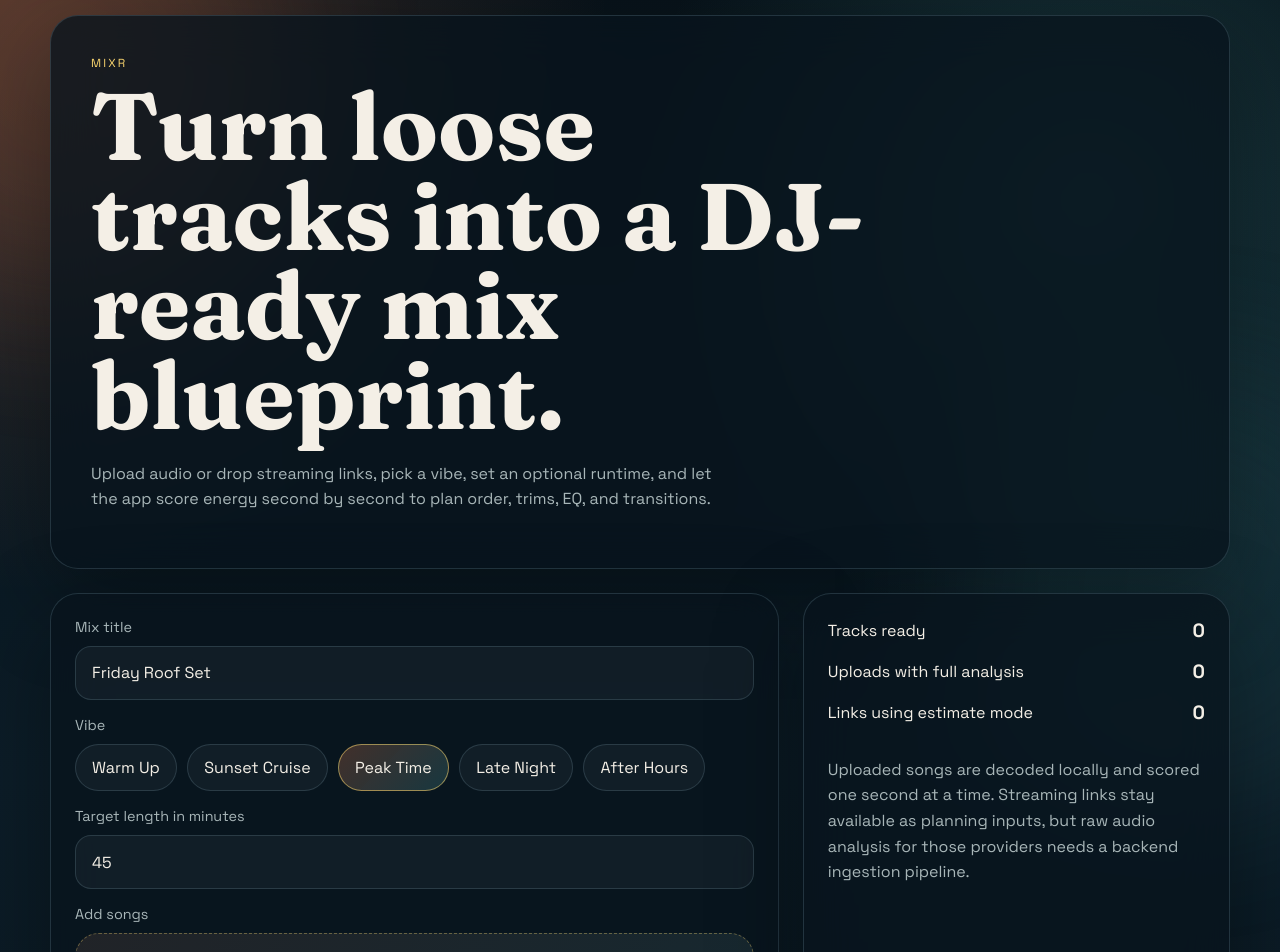
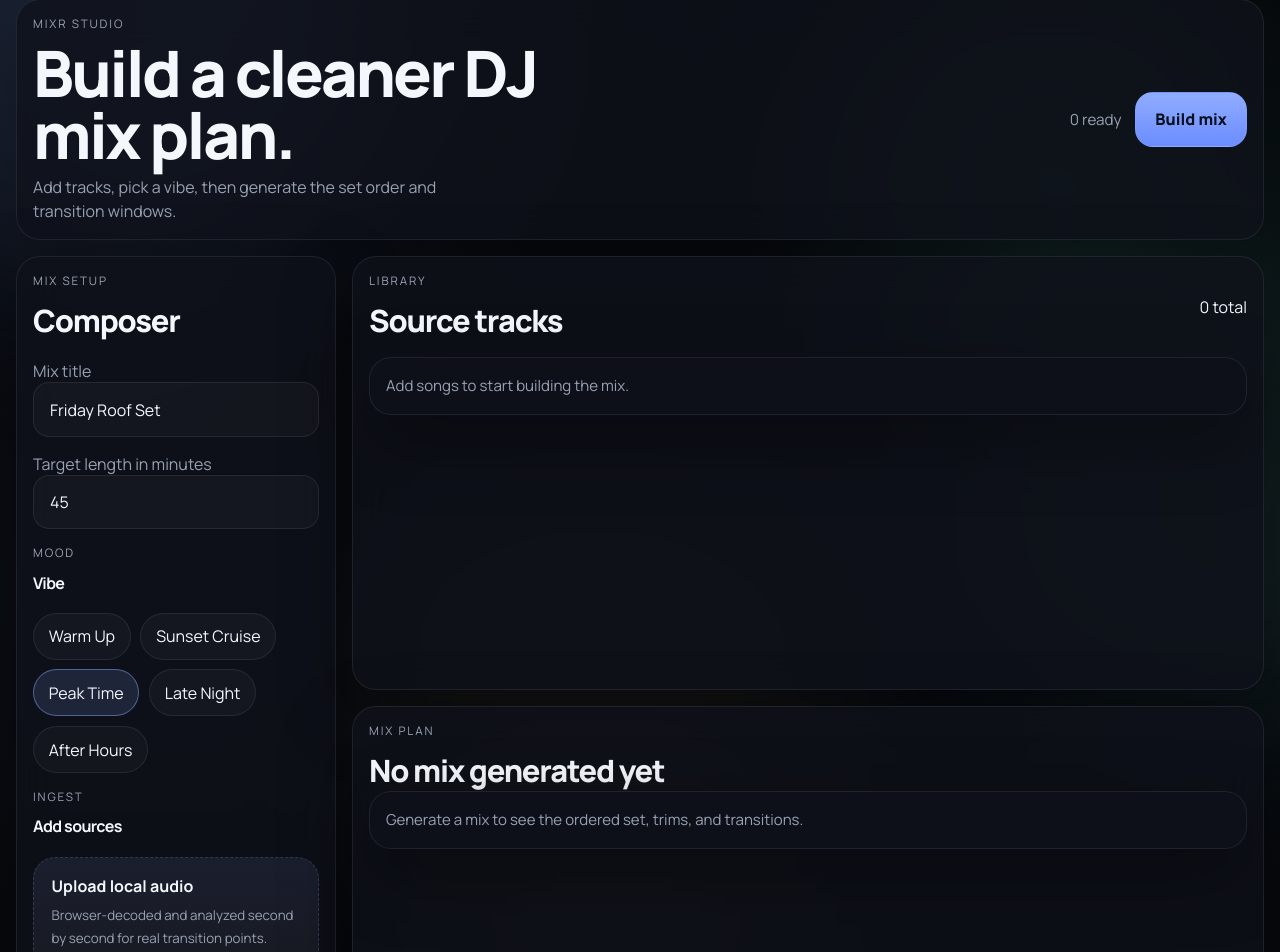
Before and after one commit to J-Pitt/mixr, a React (Vite) app: page / in a window 1280 px wide. Shown: the part 17-969 px from the top of the page. Built offline with nearby package versions, Linux system fonts and the light colour scheme.

Commit message:
chore: auto-save 2026-08-10T11:32:33.666Z

```diff
--- a/src/App.tsx
+++ b/src/App.tsx
@@ -23,6 +23,11 @@ function App() {
 
   const analyzableTracks = useMemo(
     () => tracks.filter((track) => track.analysisStatus === 'ready' || track.analysisStatus === 'fallback'),
+    [tracks],
+  );
+
+  const estimatedTracks = useMemo(
+    () => tracks.filter((track) => track.analysisStatus === 'fallback').length,
     [tracks],
   );
 
@@ -115,25 +120,56 @@ function App() {
     <div className="page-shell">
       <div className="ambient ambient-left" />
       <div className="ambient ambient-right" />
+      <div className="ambient ambient-bottom" />
       <main className="app-frame">
-        <section className="hero-panel">
-          <p className="eyebrow">mixR</p>
-          <h1>Turn loose tracks into a DJ-ready mix blueprint.</h1>
-          <p className="hero-copy">
-            Upload audio or drop streaming links, pick a vibe, set an optional runtime, and let the app score energy second by second to plan order, trims, EQ, and transitions.
-          </p>
+        <section className="topbar panel-chrome">
+          <div>
+            <p className="eyebrow">mixR studio</p>
+            <h1>Build a cleaner DJ mix plan.</h1>
+            <p className="topbar-copy">Add tracks, pick a vibe, then generate the set order and transition windows.</p>
+          </div>
+          <div className="topbar-actions simple-actions">
+            <span className="header-stat">{analyzableTracks.length} ready</span>
+            <button type="button" className="generate-button" onClick={handleGenerateMix}>
+              Build mix
+            </button>
+          </div>
         </section>
 
-        <section className="control-grid">
-          <div className="panel panel-form">
+        <section className="workspace-grid">
+          <aside className="workspace-sidebar panel-chrome">
+            <div className="sidebar-section">
+              <div className="section-heading stacked-heading compact-heading">
+                <div>
+                  <p className="eyebrow">Mix setup</p>
+                  <h2>Composer</h2>
+                </div>
+              </div>
+
               <label>
                 <span>Mix title</span>
                 <input value={mixTitle} onChange={(event) => setMixTitle(event.target.value)} placeholder="Warehouse opener" />
               </label>
 
               <label>
-              <span>Vibe</span>
-              <div className="vibe-grid">
+                <span>Target length in minutes</span>
+                <input
+                  value={targetMinutes}
+                  onChange={(event) => setTargetMinutes(event.target.value)}
+                  inputMode="numeric"
+                  placeholder="Optional"
+                />
+              </label>
+            </div>
+
+            <div className="sidebar-section">
+              <div className="section-heading stacked-heading compact-heading">
+                <div>
+                  <p className="eyebrow">Mood</p>
+                  <h3>Vibe</h3>
+                </div>
+              </div>
+              <div className="vibe-grid-simple">
                 {vibeOptions.map((option) => (
                   <button
                     key={option}
@@ -145,24 +181,20 @@ function App() {
                   </button>
                 ))}
               </div>
-            </label>
+            </div>
 
-            <label>
-              <span>Target length in minutes</span>
-              <input
-                value={targetMinutes}
-                onChange={(event) => setTargetMinutes(event.target.value)}
-                inputMode="numeric"
-                placeholder="Optional"
-              />
-            </label>
+            <div className="sidebar-section">
+              <div className="section-heading stacked-heading compact-heading">
+                <div>
+                  <p className="eyebrow">Ingest</p>
+                  <h3>Add sources</h3>
+                </div>
+              </div>
 
-            <div className="input-stack">
-              <span>Add songs</span>
               <label className="upload-dropzone">
                 <input type="file" accept="audio/*" multiple onChange={handleFileUpload} />
-                <strong>Upload local files</strong>
-                <small>MP3, WAV, M4A, FLAC, or any browser-decodable audio file.</small>
+                <strong>Upload local audio</strong>
+                <small>Browser-decoded and analyzed second by second for real transition points.</small>
               </label>
 
               <div className="link-row">
@@ -172,38 +204,16 @@ function App() {
                   placeholder="Paste YouTube, Spotify, or SoundCloud link"
                 />
                 <button type="button" onClick={handleAddLink}>
-                  Add link
+                  Add
                 </button>
               </div>
-            </div>
-
-            <button type="button" className="generate-button" onClick={handleGenerateMix}>
-              Build mix
-            </button>
-
+              <p className="summary-note">{estimatedTracks > 0 ? `${estimatedTracks} link sources are using estimate mode.` : 'Uploads get full local analysis.'}</p>
               {errorMessage ? <p className="error-banner">{errorMessage}</p> : null}
             </div>
+          </aside>
 
-          <div className="panel panel-summary">
-            <div className="summary-row">
-              <span>Tracks ready</span>
-              <strong>{analyzableTracks.length}</strong>
-            </div>
-            <div className="summary-row">
-              <span>Uploads with full analysis</span>
-              <strong>{tracks.filter((track) => track.analysisStatus === 'ready').length}</strong>
-            </div>
-            <div className="summary-row">
-              <span>Links using estimate mode</span>
-              <strong>{tracks.filter((track) => track.analysisStatus === 'fallback').length}</strong>
-            </div>
-            <p className="summary-note">
-              Uploaded songs are decoded locally and scored one second at a time. Streaming links stay available as planning inputs, but raw audio analysis for those providers needs a backend ingestion pipeline.
-            </p>
-          </div>
-        </section>
-
-        <section className="panel library-panel">
+          <section className="workspace-main">
+            <section className="panel-chrome library-panel">
               <div className="section-heading">
                 <div>
                   <p className="eyebrow">Library</p>
@@ -230,13 +240,13 @@ function App() {
                         </button>
                       </div>
 
-                  <div className="status-pill status-pill-" data-state={track.analysisStatus}>
+                      <div className="status-pill" data-state={track.analysisStatus}>
                         {track.analysisStatus}
                       </div>
 
                       {track.analysis ? (
                         <>
-                      <div className="metric-row">
+                          <div className="metric-row metric-row-tight">
                             <span>{track.analysis.bpm} BPM</span>
                             <span>{track.analysis.key}</span>
                             <span>{formatSeconds(track.analysis.durationSeconds)}</span>
@@ -256,10 +266,10 @@ function App() {
               </div>
             </section>
 
-        <section className="panel plan-panel">
+            <section className="panel-chrome plan-panel">
               <div className="section-heading">
                 <div>
-              <p className="eyebrow">Mix Plan</p>
+                  <p className="eyebrow">Mix plan</p>
                   <h2>{mixPlan?.title ?? 'No mix generated yet'}</h2>
                 </div>
                 {mixPlan ? <p>{formatSeconds(mixPlan.totalDurationSeconds)}</p> : null}
@@ -273,6 +283,18 @@ function App() {
                       {warning}
                     </p>
                   ))}
+
+                  <div className="timeline-ribbon">
+                    {mixPlan.tracks.map((track) => (
+                      <div
+                        key={track.trackId}
+                        className="timeline-segment"
+                        style={{ flexGrow: Math.max(1, track.playDurationSeconds) }}
+                      >
+                        <span>{track.title}</span>
+                      </div>
+                    ))}
+                  </div>
 
                   <div className="plan-track-list">
                     {mixPlan.tracks.map((track, index) => (
@@ -312,6 +334,8 @@ function App() {
                 <div className="empty-card">Generate a mix to see the ordered set, trims, and transitions.</div>
               )}
             </section>
+          </section>
+        </section>
       </main>
     </div>
   );
--- a/src/styles.css
+++ b/src/styles.css
@@ -1,21 +1,24 @@
-@import url('https://fonts.googleapis.com/css2?family=Space+Grotesk:wght@400;500;700&family=Fraunces:opsz,wght@9..144,600;9..144,700&display=swap');
+@import url('https://fonts.googleapis.com/css2?family=Manrope:wght@400;500;600;700;800&family=Instrument+Serif:ital@0;1&display=swap');
 
 :root {
   color-scheme: dark;
-  --bg: #08131a;
-  --bg-soft: rgba(10, 26, 36, 0.8);
-  --panel: rgba(8, 20, 29, 0.78);
-  --panel-strong: rgba(8, 20, 29, 0.92);
-  --stroke: rgba(141, 182, 193, 0.2);
-  --text: #f4efe6;
-  --muted: #a8b6b8;
-  --accent: #ef8354;
-  --accent-2: #59c3c3;
-  --accent-3: #f9d56e;
-  --success: #75d18a;
-  --warning: #ffcf70;
-  --error: #ff8f70;
-  --shadow: 0 30px 90px rgba(0, 0, 0, 0.35);
+  --bg: #06070a;
+  --bg-2: #0d1016;
+  --panel: rgba(15, 18, 26, 0.82);
+  --panel-strong: rgba(12, 15, 22, 0.96);
+  --panel-soft: rgba(20, 25, 35, 0.7);
+  --stroke: rgba(255, 255, 255, 0.08);
+  --stroke-strong: rgba(255, 255, 255, 0.14);
+  --text: #f4f7fb;
+  --muted: #98a2b3;
+  --muted-soft: #667085;
+  --accent: #86a8ff;
+  --accent-2: #6ef2cf;
+  --accent-3: #f4b56a;
+  --success: #74d99f;
+  --warning: #f3c969;
+  --error: #ff9074;
+  --shadow: 0 24px 70px rgba(0, 0, 0, 0.38);
 }
 
 * {
@@ -31,11 +34,12 @@ body,
 
 body {
   background:
-    radial-gradient(circle at top left, rgba(239, 131, 84, 0.24), transparent 28%),
-    radial-gradient(circle at 85% 12%, rgba(89, 195, 195, 0.2), transparent 24%),
-    linear-gradient(180deg, #08131a 0%, #0c1d28 45%, #08131a 100%);
+    radial-gradient(circle at 20% 0%, rgba(134, 168, 255, 0.14), transparent 25%),
+    radial-gradient(circle at 82% 16%, rgba(110, 242, 207, 0.11), transparent 22%),
+    radial-gradient(circle at 50% 100%, rgba(244, 181, 106, 0.08), transparent 26%),
+    linear-gradient(180deg, #05070a 0%, #0a0d13 52%, #05070a 100%);
   color: var(--text);
-  font-family: 'Space Grotesk', sans-serif;
+  font-family: 'Manrope', sans-serif;
 }
 
 button,
@@ -51,13 +55,21 @@ input {
   width: 100%;
   border: 1px solid var(--stroke);
   border-radius: 16px;
-  background: rgba(255, 255, 255, 0.04);
+  background: rgba(255, 255, 255, 0.03);
   color: var(--text);
   padding: 0.95rem 1rem;
+  outline: none;
+  transition: border-color 140ms ease, background 140ms ease, box-shadow 140ms ease;
+}
+
+input:focus {
+  border-color: rgba(134, 168, 255, 0.45);
+  background: rgba(255, 255, 255, 0.05);
+  box-shadow: 0 0 0 4px rgba(134, 168, 255, 0.08);
 }
 
 input::placeholder {
-  color: rgba(244, 239, 230, 0.5);
+  color: rgba(244, 247, 251, 0.38);
 }
 
 .page-shell {
@@ -69,73 +81,197 @@ input::placeholder {
 .ambient {
   position: fixed;
   inset: auto;
-  width: 28rem;
-  height: 28rem;
+  width: 30rem;
+  height: 30rem;
   border-radius: 999px;
-  filter: blur(80px);
-  opacity: 0.4;
+  filter: blur(90px);
+  opacity: 0.38;
   pointer-events: none;
 }
 
 .ambient-left {
-  top: -8rem;
+  top: -10rem;
   left: -10rem;
-  background: rgba(239, 131, 84, 0.42);
+  background: rgba(134, 168, 255, 0.32);
 }
 
 .ambient-right {
-  top: 24rem;
-  right: -8rem;
-  background: rgba(89, 195, 195, 0.28);
+  top: 16rem;
+  right: -11rem;
+  background: rgba(110, 242, 207, 0.19);
+}
+
+.ambient-bottom {
+  bottom: -12rem;
+  left: 28%;
+  background: rgba(244, 181, 106, 0.14);
 }
 
 .app-frame {
   position: relative;
   z-index: 1;
-  width: min(1180px, calc(100% - 2rem));
+  width: min(1380px, calc(100% - 2rem));
   margin: 0 auto;
-  padding: 2rem 0 4rem;
+  padding: 1rem 0 2rem;
 }
 
-.hero-panel,
-.panel {
-  backdrop-filter: blur(24px);
+.panel-chrome,
+.track-card,
+.plan-track-card,
+.empty-card,
+.status-overview-card,
+.metric-tile,
+.signal-card,
+.timeline-segment,
+.vibe-card {
+  backdrop-filter: blur(20px);
   background: var(--panel);
   border: 1px solid var(--stroke);
-  border-radius: 28px;
   box-shadow: var(--shadow);
 }
 
-.hero-panel {
-  padding: 2.5rem;
-  margin-bottom: 1.5rem;
+.topbar {
+  display: flex;
+  justify-content: space-between;
+  gap: 1.5rem;
+  align-items: center;
+  padding: 1.15rem 1.25rem 1.25rem;
+  border-radius: 24px;
+  margin-bottom: 1rem;
 }
 
 .eyebrow {
-  margin: 0 0 0.75rem;
+  margin: 0 0 0.65rem;
+  font-size: 0.73rem;
   text-transform: uppercase;
-  letter-spacing: 0.18em;
-  font-size: 0.73rem;
-  color: var(--accent-3);
+  letter-spacing: 0.16em;
+  color: var(--muted);
 }
 
 h1,
-h2 {
+h2,
+h3 {
   margin: 0;
-  font-family: 'Fraunces', serif;
-  font-weight: 700;
-  line-height: 0.95;
+  letter-spacing: -0.04em;
 }
 
 h1 {
   max-width: 12ch;
-  font-size: clamp(3rem, 8vw, 5.9rem);
+  font-size: clamp(2.6rem, 5vw, 4.9rem);
+  line-height: 0.96;
+  font-weight: 800;
 }
 
 h2 {
-  font-size: clamp(1.8rem, 3vw, 2.7rem);
+  font-size: clamp(1.5rem, 2.4vw, 2.4rem);
+  font-weight: 750;
 }
 
+h3 {
+  font-size: 1rem;
+  font-weight: 700;
+}
+
+.topbar-actions {
+  display: flex;
+  gap: 0.85rem;
+  align-items: center;
+  flex-wrap: wrap;
+}
+
+.simple-actions {
+  justify-content: flex-end;
+}
+
+.topbar-copy {
+  margin: 0.6rem 0 0;
+  max-width: 44ch;
+  color: var(--muted);
+  line-height: 1.5;
+}
+
+.header-stat {
+  color: var(--muted);
+  font-size: 0.95rem;
+}
+
+.signal-card span,
+.metric-tile span,
+.status-overview-card span,
+.panel-chrome label span,
+.section-copy,
+.summary-note,
+.track-source,
+.track-note,
+.warning-banner,
+.error-banner,
+.empty-card,
+.muted-row,
+.plan-summary {
+  color: var(--muted);
+}
+
+.signal-card strong,
+.metric-tile strong,
+.status-overview-card strong,
+.plan-duration,
+.plan-track-index {
+  display: block;
+  margin-top: 0.32rem;
+  font-size: 1.15rem;
+}
+
+.workspace-grid {
+  display: grid;
+  grid-template-columns: 320px minmax(0, 1fr);
+  gap: 1rem;
+  min-height: calc(100vh - 8rem);
+}
+
+.workspace-sidebar,
+.hero-band,
+.library-panel,
+.plan-panel {
+  border-radius: 24px;
+}
+
+.workspace-sidebar {
+  padding: 1rem;
+  display: grid;
+  gap: 1rem;
+  align-content: start;
+}
+
+.sidebar-section,
+.workspace-main {
+  display: grid;
+  gap: 1rem;
+}
+
+.workspace-main {
+  min-width: 0;
+}
+
+.panel-chrome {
+  padding: 1rem;
+}
+
+.stacked-heading {
+  align-items: start;
+}
+
+.compact-heading {
+  margin-bottom: 0.2rem;
+}
+
+.section-heading {
+  display: flex;
+  justify-content: space-between;
+  align-items: center;
+  gap: 1rem;
+}
+
+.section-copy,
 .hero-copy,
 .summary-note,
 .track-note,
@@ -143,92 +279,95 @@ h2 {
 .empty-card,
 .warning-banner,
 .error-banner {
-  color: var(--muted);
+  margin: 0;
   line-height: 1.6;
+  font-size: 0.94rem;
 }
 
-.hero-copy {
-  max-width: 62ch;
-  margin-top: 1.25rem;
+.vibe-card,
+.ghost-button,
+.generate-button,
+.link-row button {
+  border-radius: 18px;
+  transition:
+    transform 150ms ease,
+    border-color 150ms ease,
+    background 150ms ease;
 }
 
-.control-grid {
-  display: grid;
-  grid-template-columns: 1.45fr 0.85fr;
-  gap: 1.5rem;
-  margin-bottom: 1.5rem;
+.vibe-card,
+.ghost-button,
+.link-row button {
+  border: 1px solid var(--stroke);
+  background: rgba(255, 255, 255, 0.02);
+  color: var(--text);
 }
 
-.panel {
-  padding: 1.5rem;
+.vibe-card {
+  padding: 0.95rem 1rem;
+  text-align: left;
 }
 
-.panel-form {
-  display: grid;
-  gap: 1rem;
+.vibe-card strong {
+  display: block;
+  margin-bottom: 0.3rem;
 }
 
-.panel-form label,
-.input-stack {
-  display: grid;
-  gap: 0.65rem;
-}
-
-.panel-form span,
-.input-stack span {
-  font-size: 0.9rem;
+.vibe-card span {
+  display: block;
+  font-size: 0.87rem;
+  line-height: 1.5;
   color: var(--muted);
 }
 
-.vibe-grid {
+.vibe-card.active {
+  border-color: rgba(134, 168, 255, 0.48);
+  background: linear-gradient(180deg, rgba(134, 168, 255, 0.18), rgba(110, 242, 207, 0.05));
+}
+
+.vibe-grid-simple {
   display: flex;
   flex-wrap: wrap;
-  gap: 0.65rem;
+  gap: 0.6rem;
 }
 
-.vibe-chip,
-.ghost-button,
-.generate-button,
-.link-row button {
+.vibe-chip {
   border: 1px solid var(--stroke);
   border-radius: 999px;
-  background: rgba(255, 255, 255, 0.04);
+  padding: 0.72rem 0.92rem;
+  background: rgba(255, 255, 255, 0.03);
   color: var(--text);
-  transition:
-    transform 160ms ease,
-    background 160ms ease,
-    border-color 160ms ease;
+  transition: transform 150ms ease, border-color 150ms ease, background 150ms ease;
 }
 
-.vibe-chip,
-.ghost-button,
-.link-row button {
-  padding: 0.75rem 1rem;
+.vibe-chip.active {
+  border-color: rgba(134, 168, 255, 0.48);
+  background: rgba(134, 168, 255, 0.14);
 }
 
-.vibe-chip:hover,
+.vibe-chip:hover {
+  transform: translateY(-1px);
+  border-color: var(--stroke-strong);
+}
+
+.vibe-card:hover,
 .ghost-button:hover,
 .generate-button:hover,
 .link-row button:hover {
   transform: translateY(-1px);
-  border-color: rgba(244, 239, 230, 0.45);
-}
-
-.vibe-chip.active {
-  background: linear-gradient(135deg, rgba(239, 131, 84, 0.25), rgba(89, 195, 195, 0.2));
-  border-color: rgba(249, 213, 110, 0.55);
+  border-color: var(--stroke-strong);
 }
 
 .upload-dropzone {
   position: relative;
   overflow: hidden;
-  min-height: 10rem;
-  border-radius: 24px;
-  border: 1px dashed rgba(249, 213, 110, 0.35);
+  min-height: 8.7rem;
+  border-radius: 22px;
+  border: 1px dashed rgba(134, 168, 255, 0.22);
   background:
-    linear-gradient(135deg, rgba(239, 131, 84, 0.08), rgba(89, 195, 195, 0.08)),
-    rgba(255, 255, 255, 0.03);
-  padding: 1.3rem;
+    linear-gradient(180deg, rgba(134, 168, 255, 0.08), rgba(255, 255, 255, 0.02)),
+    rgba(255, 255, 255, 0.02);
+  padding: 1.1rem;
 }
 
 .upload-dropzone input {
@@ -240,64 +379,43 @@ h2 {
 
 .upload-dropzone strong {
   display: block;
-  font-size: 1.15rem;
   margin-bottom: 0.35rem;
+  font-size: 1rem;
 }
 
 .upload-dropzone small {
   color: var(--muted);
+  line-height: 1.5;
 }
 
 .link-row {
   display: grid;
   grid-template-columns: 1fr auto;
-  gap: 0.75rem;
+  gap: 0.7rem;
+}
+
+.link-row button,
+.ghost-button {
+  padding: 0.84rem 1rem;
 }
 
 .generate-button {
-  padding: 1rem 1.15rem;
-  background: linear-gradient(135deg, var(--accent), #f2b56b);
-  color: #091116;
-  border: none;
-  font-weight: 700;
-}
-
-.panel-summary {
-  display: grid;
-  gap: 1rem;
-  align-content: start;
-}
-
-.summary-row,
-.metric-row,
-.track-topline,
-.section-heading {
-  display: flex;
-  justify-content: space-between;
-  align-items: center;
-  gap: 1rem;
-}
-
-.summary-row strong,
-.plan-duration,
-.plan-track-index {
-  font-size: 1.2rem;
-}
-
-.library-panel,
-.plan-panel {
-  margin-bottom: 1.5rem;
+  border: 1px solid rgba(134, 168, 255, 0.3);
+  background: linear-gradient(180deg, #90acff, #6b8dff);
+  color: #07101d;
+  padding: 0.95rem 1.2rem;
+  font-weight: 800;
 }
 
 .track-grid,
 .plan-track-list {
   display: grid;
-  gap: 1rem;
-  margin-top: 1.2rem;
+  gap: 0.9rem;
+  margin-top: 1rem;
 }
 
 .track-grid {
-  grid-template-columns: repeat(auto-fit, minmax(250px, 1fr));
+  grid-template-columns: repeat(auto-fit, minmax(260px, 1fr));
 }
 
 .track-card,
@@ -305,39 +423,43 @@ h2 {
 .empty-card {
   border-radius: 22px;
   padding: 1rem;
-  border: 1px solid rgba(244, 239, 230, 0.09);
-  background: var(--panel-strong);
 }
 
 .track-title {
   margin: 0;
-  font-size: 1.05rem;
+  font-size: 1.03rem;
   font-weight: 700;
 }
 
-.track-source,
-.muted-row,
-.track-note,
-.plan-summary,
-.warning-banner,
-.error-banner,
-.empty-card {
-  margin: 0;
-  font-size: 0.92rem;
+.track-topline,
+.metric-row {
+  display: flex;
+  justify-content: space-between;
+  gap: 0.8rem;
+  align-items: center;
+}
+
+.metric-row {
+  font-size: 0.9rem;
+}
+
+.metric-row-tight {
+  margin-top: 0.9rem;
 }
 
 .status-pill {
   display: inline-flex;
   align-items: center;
   justify-content: center;
-  min-width: 6.5rem;
-  margin: 0.9rem 0;
-  padding: 0.4rem 0.75rem;
+  min-width: 6.2rem;
+  margin: 0.9rem 0 0;
+  padding: 0.35rem 0.7rem;
   border-radius: 999px;
-  font-size: 0.8rem;
+  border: 1px solid var(--stroke);
+  background: rgba(255, 255, 255, 0.03);
+  font-size: 0.74rem;
   text-transform: uppercase;
-  letter-spacing: 0.08em;
-  border: 1px solid var(--stroke);
+  letter-spacing: 0.09em;
 }
 
 .status-pill[data-state='ready'] {
@@ -355,28 +477,50 @@ h2 {
 .mini-wave {
   display: flex;
   align-items: end;
-  gap: 0.2rem;
-  height: 76px;
-  margin: 1rem 0 0.8rem;
+  gap: 0.18rem;
+  height: 72px;
+  margin: 0.9rem 0 0.8rem;
 }
 
 .mini-wave-bar {
   flex: 1;
   border-radius: 999px 999px 0 0;
-  background: linear-gradient(180deg, var(--accent-3), var(--accent-2));
+  background: linear-gradient(180deg, rgba(144, 172, 255, 0.95), rgba(110, 242, 207, 0.85));
 }
 
 .warning-banner,
 .error-banner {
-  border-radius: 18px;
-  padding: 0.9rem 1rem;
-  background: rgba(255, 207, 112, 0.1);
-  border: 1px solid rgba(255, 207, 112, 0.25);
+  border-radius: 16px;
+  padding: 0.85rem 0.95rem;
+  background: rgba(243, 201, 105, 0.09);
+  border: 1px solid rgba(243, 201, 105, 0.18);
 }
 
 .error-banner {
-  background: rgba(255, 143, 112, 0.1);
-  border-color: rgba(255, 143, 112, 0.28);
+  background: rgba(255, 144, 116, 0.09);
+  border-color: rgba(255, 144, 116, 0.18);
+}
+
+.timeline-ribbon {
+  display: flex;
+  gap: 0.45rem;
+  margin-top: 1rem;
+  overflow: hidden;
+}
+
+.timeline-segment {
+  min-width: 0;
+  border-radius: 14px;
+  padding: 0.7rem 0.8rem;
+  background: linear-gradient(180deg, rgba(134, 168, 255, 0.13), rgba(255, 255, 255, 0.03));
+}
+
+.timeline-segment span {
+  display: block;
+  overflow: hidden;
+  white-space: nowrap;
+  text-overflow: ellipsis;
+  font-size: 0.84rem;
 }
 
 .plan-track-card {
@@ -388,28 +532,46 @@ h2 {
 .plan-track-index {
   width: 3rem;
   height: 3rem;
-  border-radius: 18px;
+  border-radius: 16px;
   display: grid;
   place-items: center;
-  background: linear-gradient(135deg, rgba(239, 131, 84, 0.22), rgba(89, 195, 195, 0.18));
+  background: linear-gradient(180deg, rgba(134, 168, 255, 0.16), rgba(255, 255, 255, 0.03));
 }
 
-@media (max-width: 860px) {
-  .app-frame {
-    width: min(100% - 1rem, 1180px);
-    padding-top: 1rem;
+@media (max-width: 1080px) {
+  .workspace-grid {
+    grid-template-columns: 1fr;
   }
 
-  .hero-panel,
-  .panel {
-    border-radius: 24px;
+  .topbar {
+    align-items: start;
+    flex-direction: column;
+  }
+}
+
+@media (max-width: 720px) {
+  .app-frame {
+    width: min(100% - 1rem, 1380px);
+    padding-top: 0.5rem;
   }
 
-  .control-grid {
+  .topbar,
+  .workspace-sidebar,
+  .library-panel,
+  .plan-panel {
+    border-radius: 20px;
+  }
+
+  .topbar-actions,
+  .track-grid {
     grid-template-columns: 1fr;
   }
 
   .link-row {
     grid-template-columns: 1fr;
   }
+
+  .timeline-ribbon {
+    flex-direction: column;
+  }
 }
```
Lines whose indentation alone changed are shown as unchanged.
